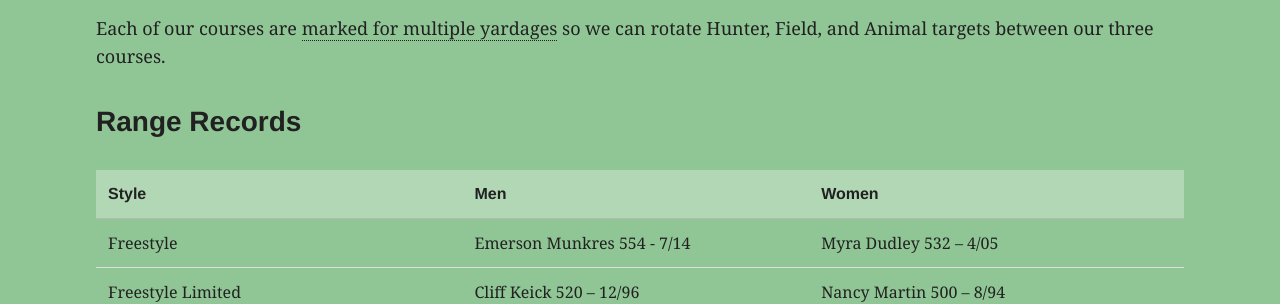
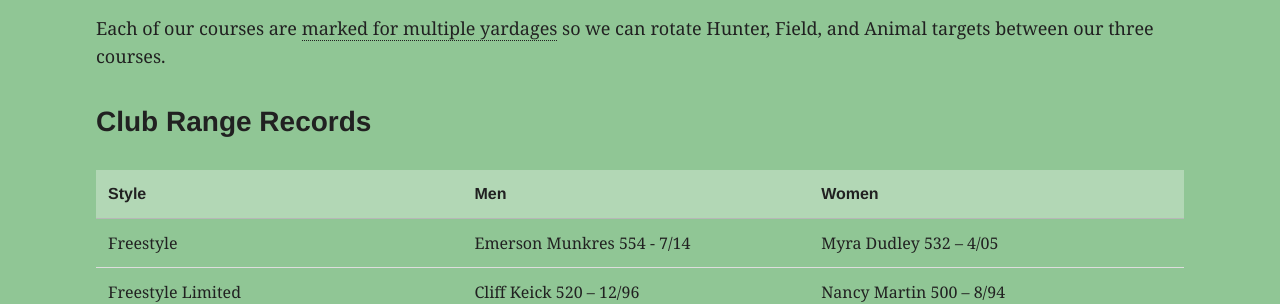
Before and after one commit to reboarchers/reboarchers.github.io, a Jekyll site: the page built from range.md, in a window 1280 px wide. Shown: the part 516-820 px from the top of the page. Built offline with Jekyll 4.4.1, drawn with Linux system fonts in a browser that asks for light colours.

Commit message:
Change record header

```diff
--- a/range.md
+++ b/range.md
@@ -14,7 +14,7 @@ Take a hike through the redwoods on the Hill trail where you'll shoot through tr
 
 Each of our courses are [marked for multiple yardages](/files/rebomarkers.pdf) so we can rotate Hunter, Field, and Animal targets between our three courses.
 
-### Range Records
+### Club Range Records
 
 Style   |   Men   |  Women
 --------|---------|--------
```
